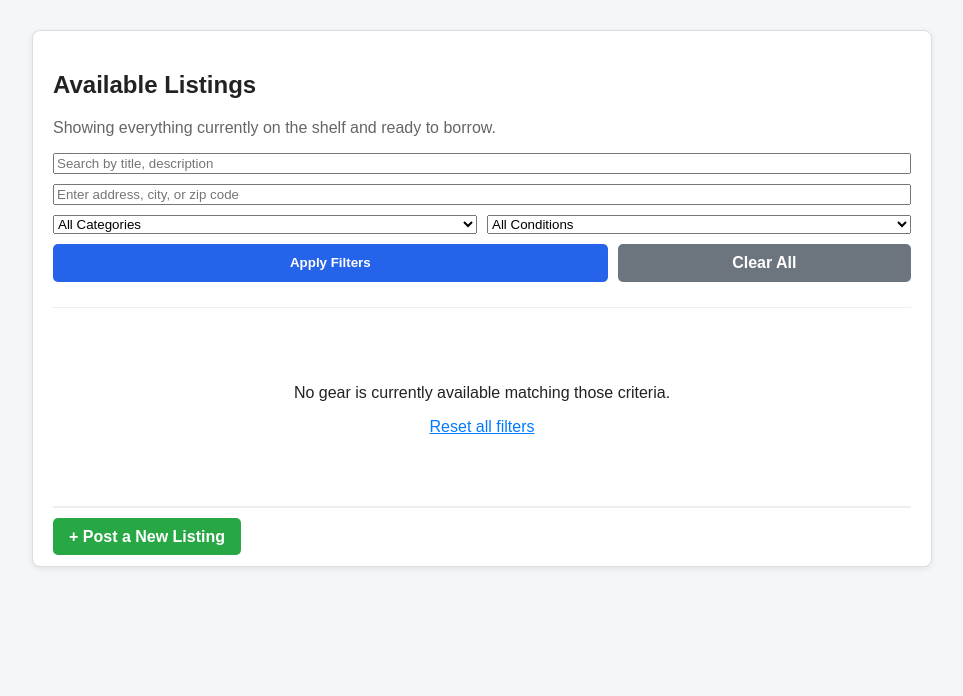
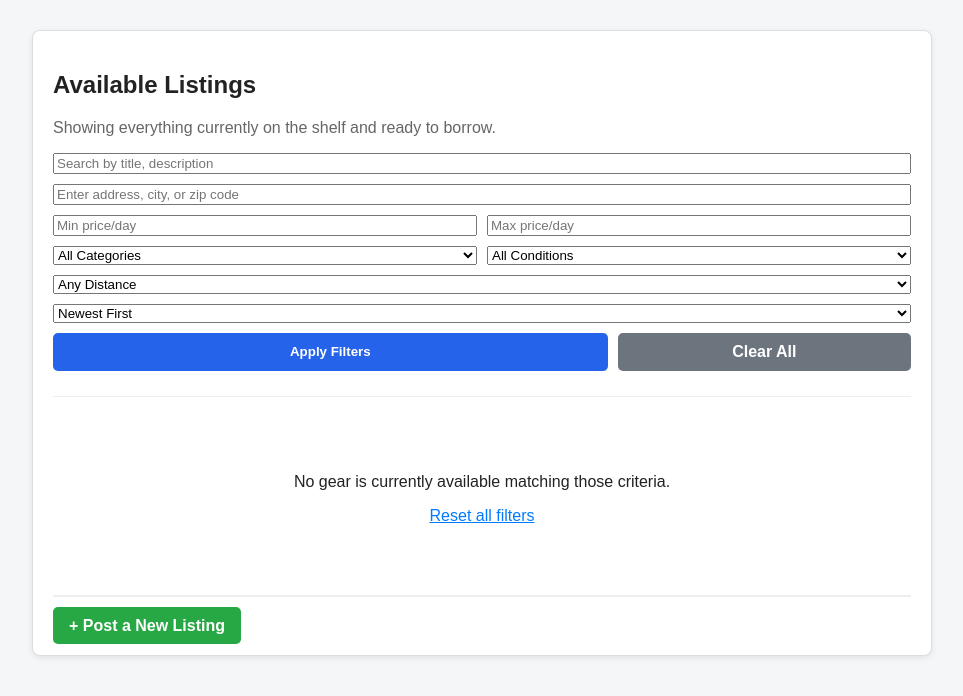
Before and after one commit to Josh-Roza/Tool_Sharers_Workspace, a Django app: page / in a window 1280 px wide. Shown: the part 48-744 px from the top of the page, without its empty margins (158-1121 px from the left). Run offline with Django 5.2, Linux system fonts and the light colour scheme; data comes from the database, SQL or seed files in the repository; data that the repository does not hold is empty.

Commit message:
Added Advanced filters and more profile links/being able to message from profile so owners can message renters

```diff
--- a/Tool_Sharers_App/templates/index.html
+++ b/Tool_Sharers_App/templates/index.html
@@ -25,6 +25,30 @@
             >
 
             <div style="display: flex; gap: 10px;">
+                <input
+                    type="number"
+                    step="0.01"
+                    min="0"
+                    name="min_price"
+                    placeholder="Min price/day"
+                    value="{{ selected_min_price }}"
+                    class="form-control"
+                    style="flex: 1;"
+                >
+
+                <input
+                    type="number"
+                    step="0.01"
+                    min="0"
+                    name="max_price"
+                    placeholder="Max price/day"
+                    value="{{ selected_max_price }}"
+                    class="form-control"
+                    style="flex: 1;"
+                >
+            </div>
+
+            <div style="display: flex; gap: 10px;">
                 <select name="category" class="form-control" style="flex: 1;">
                     <option value="">All Categories</option>
                     {% for category in categories %}
@@ -43,6 +67,27 @@
                             {{ label }}
                         </option>
                     {% endfor %}
+                </select>
+            </div>
+
+            <div style="display: flex; gap: 10px;">
+                <select name="max_distance" class="form-control" style="flex: 1;">
+                    <option value="">Any Distance</option>
+                    {% for distance in distance_choices %}
+                        <option value="{{ distance }}"
+                            {% if selected_max_distance == distance %}selected{% endif %}>
+                            Within {{ distance }} miles
+                        </option>
+                    {% endfor %}
+                </select>
+            </div>
+
+            <div style="display: flex; gap: 10px;">
+                <select name="sort" class="form-control" style="flex: 1;">
+                    <option value="">Newest First</option>
+                    <option value="nearest" {% if selected_sort == 'nearest' %}selected{% endif %}>Nearest First</option>
+                    <option value="price_low" {% if selected_sort == 'price_low' %}selected{% endif %}>Price: Low to High</option>
+                    <option value="price_high" {% if selected_sort == 'price_high' %}selected{% endif %}>Price: High to Low</option>
                 </select>
             </div>
 
--- a/Tool_Sharers_App/views.py
+++ b/Tool_Sharers_App/views.py
@@ -27,6 +27,10 @@ def homePage(request):
     category_id = request.GET.get('category', '').strip()
     condition = request.GET.get('condition', '').strip()
     location_query = request.GET.get('location', '').strip()
+    min_price = request.GET.get('min_price', '').strip()
+    max_price = request.GET.get('max_price', '').strip()
+    max_distance = request.GET.get('max_distance', '').strip()
+    sort_by = request.GET.get('sort', '').strip()
 
     if query:
         listings = listings.filter(
@@ -41,22 +45,56 @@ def homePage(request):
     if condition:
         listings = listings.filter(condition=condition)
 
+    if min_price:
+        try:
+            listings = listings.filter(price__gte=min_price)
+        except ValueError:
+            pass
+
+    if max_price:
+        try:
+            listings = listings.filter(price__lte=max_price)
+        except ValueError:
+            pass
+
+    listings_list = list(listings)
+
     origin_coords = geocode_address(location_query) if location_query else None
-    if origin_coords is not None:
-        listings_list = list(listings)
-        for listing in listings_list:
+    max_distance_value = None
+
+    if max_distance:
+        try:
+            max_distance_value = float(max_distance)
+        except ValueError:
+            max_distance_value = None
+
+    for listing in listings_list:
+        listing.distance_display = None
+        listing.distance_miles = None
+
+        if origin_coords is not None:
             listing_coords = geocode_address(listing.location) if listing.location else None
-            if listing_coords is None:
-                listing.distance_display = None
-                listing.distance_miles = None
-                continue
+            if listing_coords is not None:
+                miles = haversine_miles(origin_coords, listing_coords)
+                listing.distance_miles = miles
+                listing.distance_display = f"{miles:.1f} mi"
 
-            miles = haversine_miles(origin_coords, listing_coords)
-            listing.distance_miles = miles
-            listing.distance_display = f"{miles:.1f} mi"
+    if origin_coords is not None and max_distance_value is not None:
+        listings_list = [
+            listing for listing in listings_list
+            if listing.distance_miles is not None and listing.distance_miles <= max_distance_value
+        ]
 
+    if sort_by == 'nearest' and origin_coords is not None:
         listings_list.sort(key=lambda l: (l.distance_miles is None, l.distance_miles or 0.0))
-        listings = listings_list
+    elif sort_by == 'price_low':
+        listings_list.sort(key=lambda l: l.price)
+    elif sort_by == 'price_high':
+        listings_list.sort(key=lambda l: l.price, reverse=True)
+    else:
+        listings_list.sort(key=lambda l: l.listing_id, reverse=True)
+
+    listings = listings_list
 
     form = Listing_Form()
 
@@ -68,7 +106,12 @@ def homePage(request):
         'selected_location': location_query,
         'selected_category': category_id,
         'selected_condition': condition,
+        'selected_min_price': min_price,
+        'selected_max_price': max_price,
+        'selected_max_distance': max_distance,
+        'selected_sort': sort_by,
         'condition_choices': Listing.Condition.choices,
+        'distance_choices': ["5", "10", "25", "50", "100"],
     })
 
 def add_user(request):
@@ -282,10 +325,40 @@ def view_profile(request, user_id):
     profile_user = get_object_or_404(UserModel, pk=user_id)
     reviews = Review.objects.filter(lender=profile_user)
 
+    listing_id = request.GET.get('listing_id')
+    context_listing = None
+
+    if listing_id:
+        context_listing = Listing.objects.filter(pk=listing_id).first()
+
     return render(request, 'view_profile.html', {
         'profile_user': profile_user,
-        'reviews': reviews
+        'reviews': reviews,
+        'context_listing': context_listing,
     })
+
+@login_required
+def start_profile_message(request, user_id, listing_id):
+    other_user = get_object_or_404(User, pk=user_id)
+    listing = get_object_or_404(Listing, pk=listing_id)
+
+    if request.user == other_user:
+        return redirect('view_profile', user_id=other_user.user_id)
+
+    # Only allow messaging if the listing is relevant to either the viewer or the profile user
+    if listing.user != request.user and listing.user != other_user:
+        booking_exists = Booking.objects.filter(
+            listing=listing
+        ).filter(
+            Q(borrower=request.user, listing__user=other_user) |
+            Q(borrower=other_user, listing__user=request.user)
+        ).exists()
+
+        if not booking_exists:
+            return redirect('view_profile', user_id=other_user.user_id)
+
+    return redirect('conversation', listing_id=listing.listing_id, user_id=other_user.user_id)
+
 @login_required
 def request_booking(request, listing_id):
     listing = get_object_or_404(Listing, pk=listing_id)
--- a/Tool_Sharers_Project/urls.py
+++ b/Tool_Sharers_Project/urls.py
@@ -56,6 +56,7 @@ urlpatterns = [
     path("inbox/", views.inbox, name="inbox"),
     path("listing/<int:listing_id>/message/", views.send_message, name="send_message"),
     path("messages/<int:listing_id>/<int:user_id>/", views.conversation, name="conversation"),
+    path("profile/<int:user_id>/message/<int:listing_id>/", views.start_profile_message, name="start_profile_message"),
 
     path("support/", views.ticket_list, name="ticket_list"),
     path("support/new/", views.create_ticket, name="create_ticket"),
```
Also changed, not shown: Tool_Sharers_App/templates/manage_bookings.html (+13 -2 lines), Tool_Sharers_App/templates/view_profile.html (+10 -0 lines).
